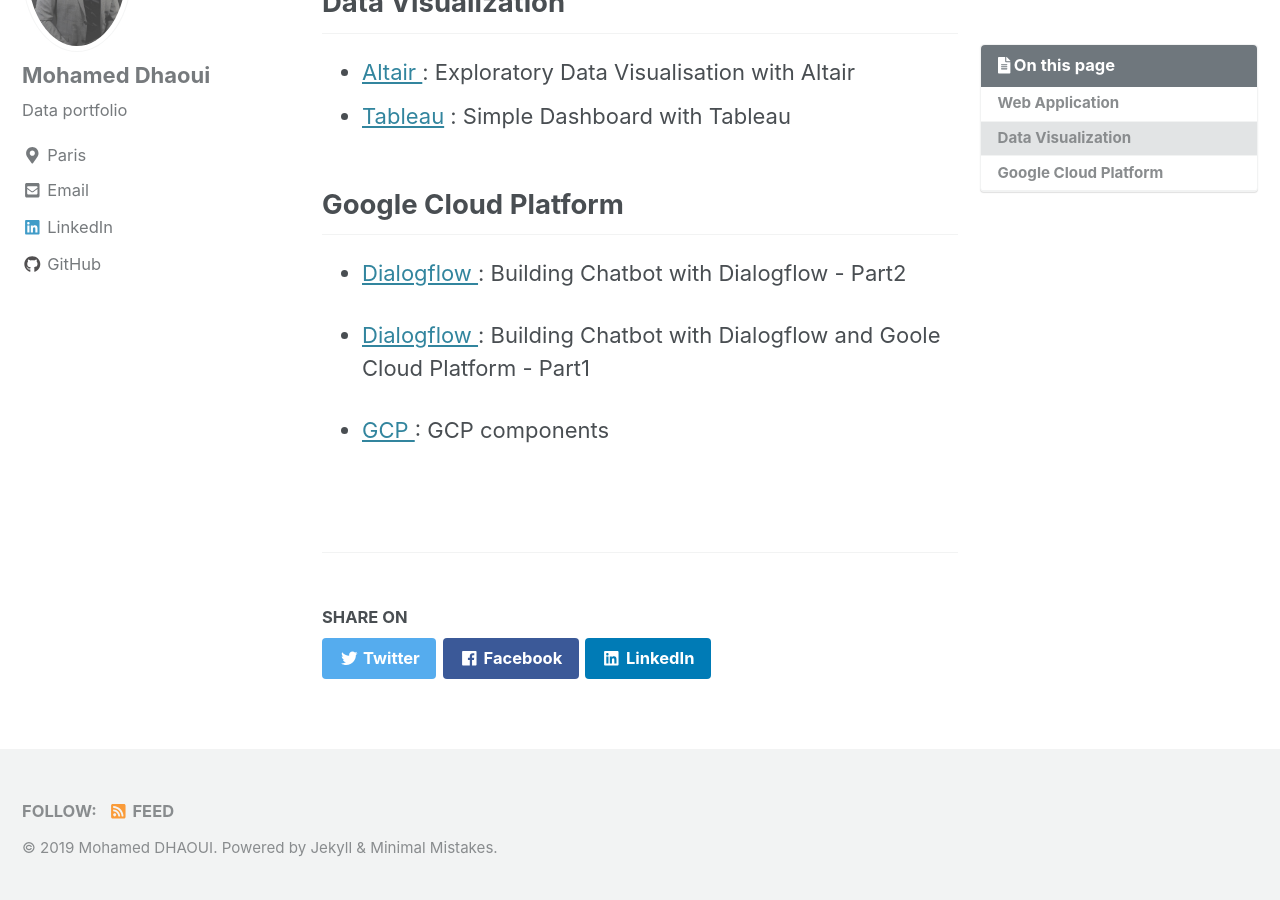
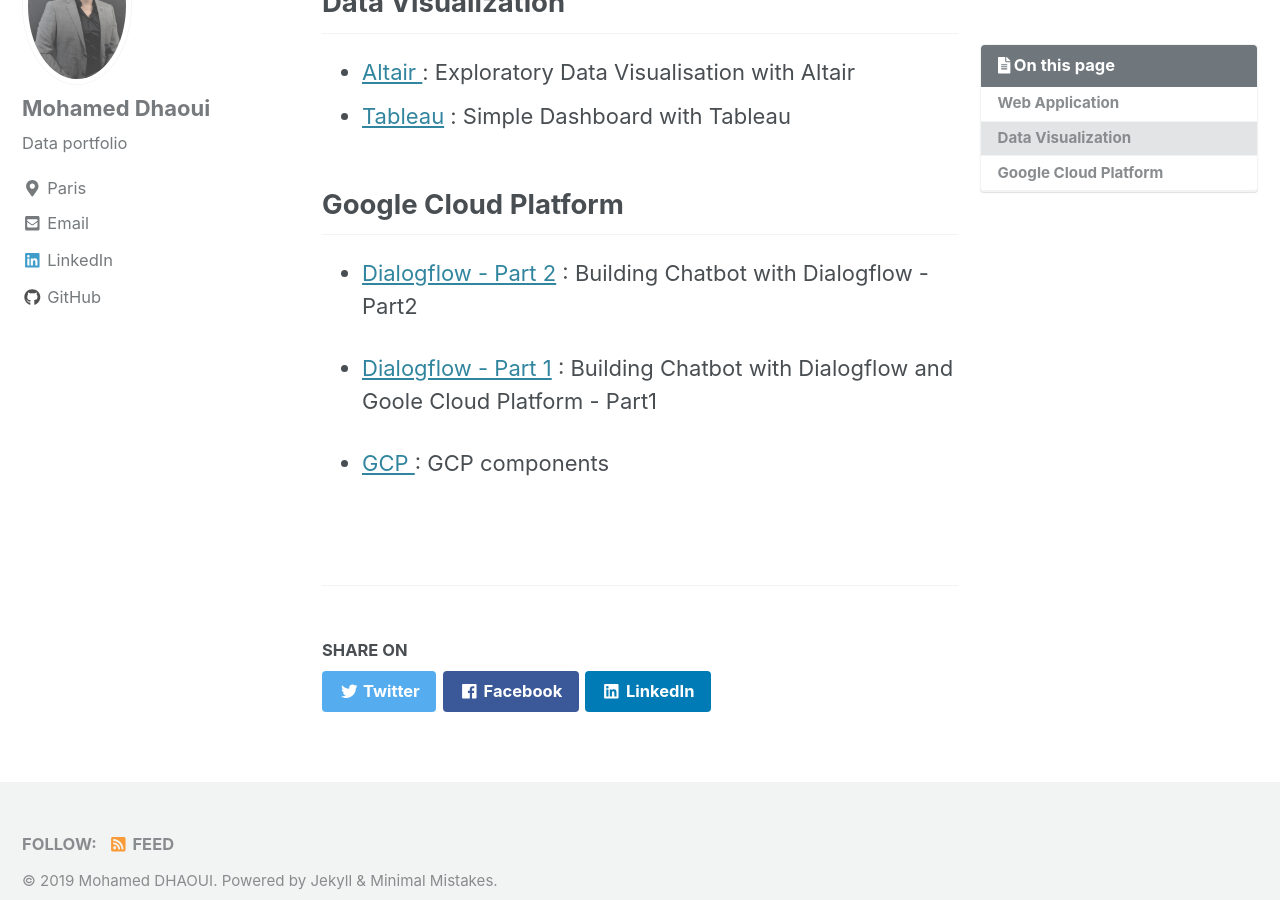
Before and after one commit to mohameddhaoui/mohameddhaoui.github.io, a Jekyll site: the page built from _pages/de.md, in a window 1280 px wide and 900 px high, scrolled down 1498 px. Built offline with Jekyll 4.4.1, drawn with Linux system fonts in a browser that asks for light colours; cached includes are drawn as plain includes.

Commit message:
Update de.md

```diff
--- a/_pages/de.md
+++ b/_pages/de.md
@@ -22,8 +22,8 @@
 * [Tableau](https://mohameddhaoui.github.io/statistics/graph/) : Simple Dashboard with Tableau
 
 ## Google Cloud Platform
-* [Dialogflow ](https://mohameddhaoui.github.io/dataengineering/chatbot2/) : Building Chatbot with Dialogflow - Part2
+* [Dialogflow - Part 2](https://mohameddhaoui.github.io/dataengineering/chatbot2/) : Building Chatbot with Dialogflow - Part2
 
-* [Dialogflow ](https://mohameddhaoui.github.io/dataengineering/chatbot/) : Building Chatbot with Dialogflow and Goole Cloud Platform - Part1
+* [Dialogflow - Part 1](https://mohameddhaoui.github.io/dataengineering/chatbot/) : Building Chatbot with Dialogflow and Goole Cloud Platform - Part1
 
 * [GCP ](https://mohameddhaoui.github.io/dataengineering/altair/) : GCP components
```
